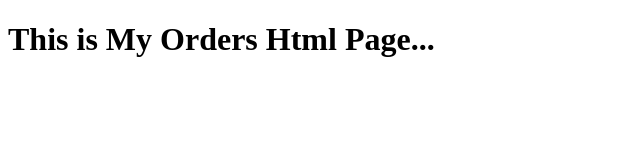
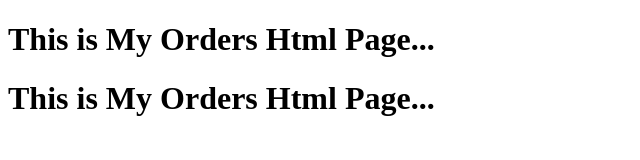
Before and after one commit to Codetolearn01/Ecommerce, a plain HTML site: page orders.html in a window 1280 px wide. Shown: the whole page, without its empty margins (0-640 px from the left). Drawn offline with Linux system fonts and the light colour scheme.

```diff
--- a/orders.html
+++ b/orders.html
@@ -7,5 +7,6 @@
 </head>
 <body>
     <h1>This is My Orders Html Page...</h1>
+    <h1>This is My Orders Html Page...</h1>
 </body>
 </html>
```
Also changed, not shown: 1 other file.
